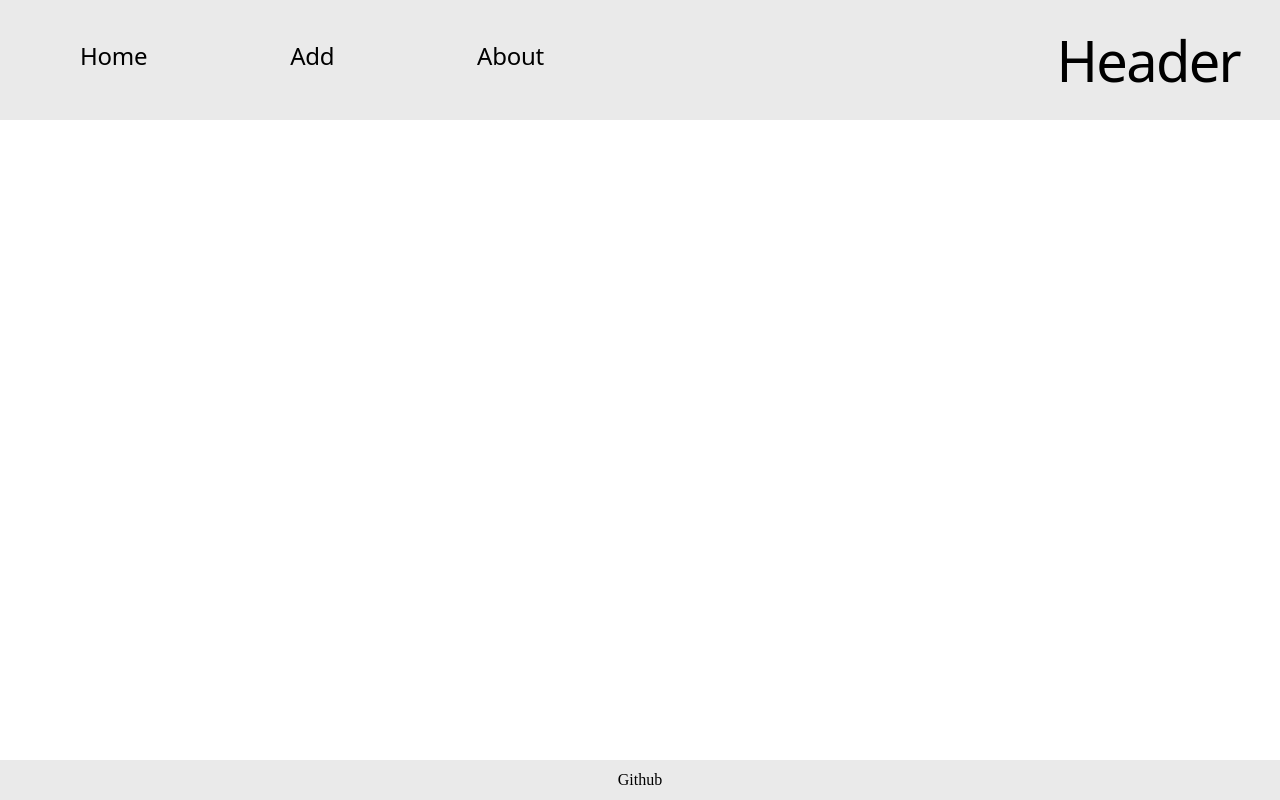
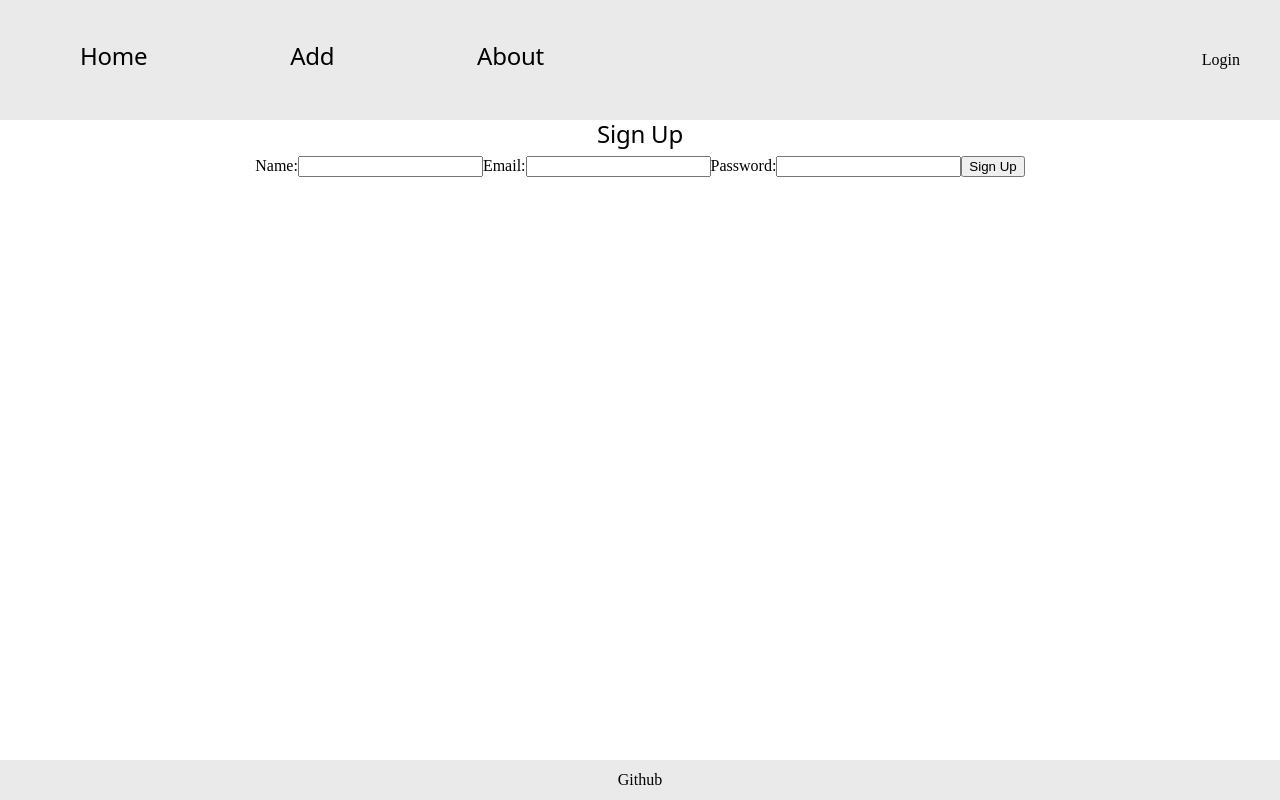
Before and after one commit to Argradi/FlowInk, a React app in the folder frontend/: page /signup in a window 1280 px wide. Built offline with nearby package versions, Linux system fonts and the light colour scheme; the HTML template or start-up script is replaced by a standard one.

Commit message:
feat: Login and SignUp added

```diff
--- a/frontend/src/App.jsx
+++ b/frontend/src/App.jsx
@@ -3,6 +3,8 @@ import Navbar from "./components/Navbar/Navbar"
 import { Routes, Route } from 'react-router-dom'
 import HomePage from "./pages/HomePage/HomePage"
 import DetailsPage from "./pages/DetailsPage/DetailsPage"
+import SignUpPage from "./pages/SignUpPage/SignUpPage"
+import LoginPage from "./pages/LoginPage/LoginPage"
 
 function App() {
   return (
@@ -11,6 +13,8 @@ function App() {
       <Routes>
         <Route path="/" element={<HomePage />}/>
         <Route path="/tattoo/:tattooId" element={<DetailsPage />}/>
+        <Route path="/signup" element={<SignUpPage />}/>
+        <Route path="/login" element={<LoginPage />}/>
       </Routes>
       <Footer />
     </>
--- a/frontend/src/components/Navbar/Navbar.jsx
+++ b/frontend/src/components/Navbar/Navbar.jsx
@@ -9,7 +9,7 @@ function Navbar() {
                 <Link><h2>Add</h2></Link>
                 <Link><h2>About</h2></Link>
             </div>
-            <h1>Header</h1>
+            <Link to={"/login"}>Login</Link>
         </div>
     )
 }
--- /dev/null
+++ b/frontend/src/pages/LoginPage/LoginPage.jsx
@@ -0,0 +1,61 @@
+import { Link, useNavigate } from 'react-router-dom'
+import axios from "axios"
+import { useState } from "react"
+
+function LoginPage() {
+    const navigate = useNavigate()
+
+    const [ email, setEmail ] = useState("")
+    const [ password, setPassword ] = useState("")
+
+    const handleSubmit = (e) => {
+        e.preventDefault()
+
+        const user = {
+            email: email,
+            password: password,
+        }
+
+        axios
+            .post("http://localhost:5005/auth/login", user)
+            .then(() => {
+                console.log("login con exito de", email)
+                navigate("/")
+            })
+            .catch((err) => console.log("Error al hacer login:", err.response?.data?.message))
+    }
+
+    return(
+        <>
+            <div>
+                <h2>Login</h2>
+                <form onSubmit={handleSubmit}>
+                    <label>
+                        Email:
+                        <input
+                            type="email"
+                            name="email"
+                            value={email}
+                            onChange={(e) => setEmail(e.target.value)}
+                        />
+                    </label>
+
+                    <label>
+                        Password:
+                        <input
+                            type="password"
+                            name="password"
+                            value={password}
+                            onChange={(e) => setPassword(e.target.value)}
+                        />
+                    </label>
+
+                    <button>Login</button>
+                </form>
+                <Link to={"/signup"}>Sign Up</Link>
+            </div>
+        </>
+    )
+}
+
+export default LoginPage
--- /dev/null
+++ b/frontend/src/pages/SignUpPage/SignUpPage.jsx
@@ -0,0 +1,72 @@
+import axios from "axios"
+import { useState } from "react"
+import { useNavigate } from "react-router-dom"
+
+function SignUpPage() {
+    const navigate = useNavigate()
+
+    const [ name, setName ] = useState("")
+    const [ email, setEmail ] = useState("")
+    const [ password, setPassword ] = useState("")
+
+    const handleSubmit = (e) => {
+        e.preventDefault()
+
+        const newUser = {
+            email: email,
+            password: password,
+            name: name
+        }
+
+        axios
+            .post("http://localhost:5005/auth/signup", newUser)
+            .then((user) => {
+                console.log("Registro con exito de", user.data.user.name)
+                navigate("/login")
+            })
+            .catch((err) => console.log("Error al hacer signup:", err.response?.data?.message))
+    }
+
+    return(
+        <>
+            <div>
+                <h2>Sign Up</h2>
+                <form onSubmit={handleSubmit}>
+                    <label htmlFor="">
+                        Name:
+                        <input
+                            type="text"
+                            name="name"
+                            value={name}
+                            onChange={(e) => setName(e.target.value)}
+                        />
+                    </label>
+
+                    <label htmlFor="">
+                        Email:
+                        <input
+                            type="email"
+                            name="email"
+                            value={email}
+                            onChange={(e) => setEmail(e.target.value)}
+                        />
+                    </label>
+
+                    <label htmlFor="">
+                        Password:
+                        <input
+                            type="password"
+                            name="password"
+                            value={password}
+                            onChange={(e) => setPassword(e.target.value)}
+                        />
+                    </label>
+
+                    <button>Sign Up</button>
+                </form>
+            </div>
+        </>
+    )
+}
+
+export default SignUpPage
```
